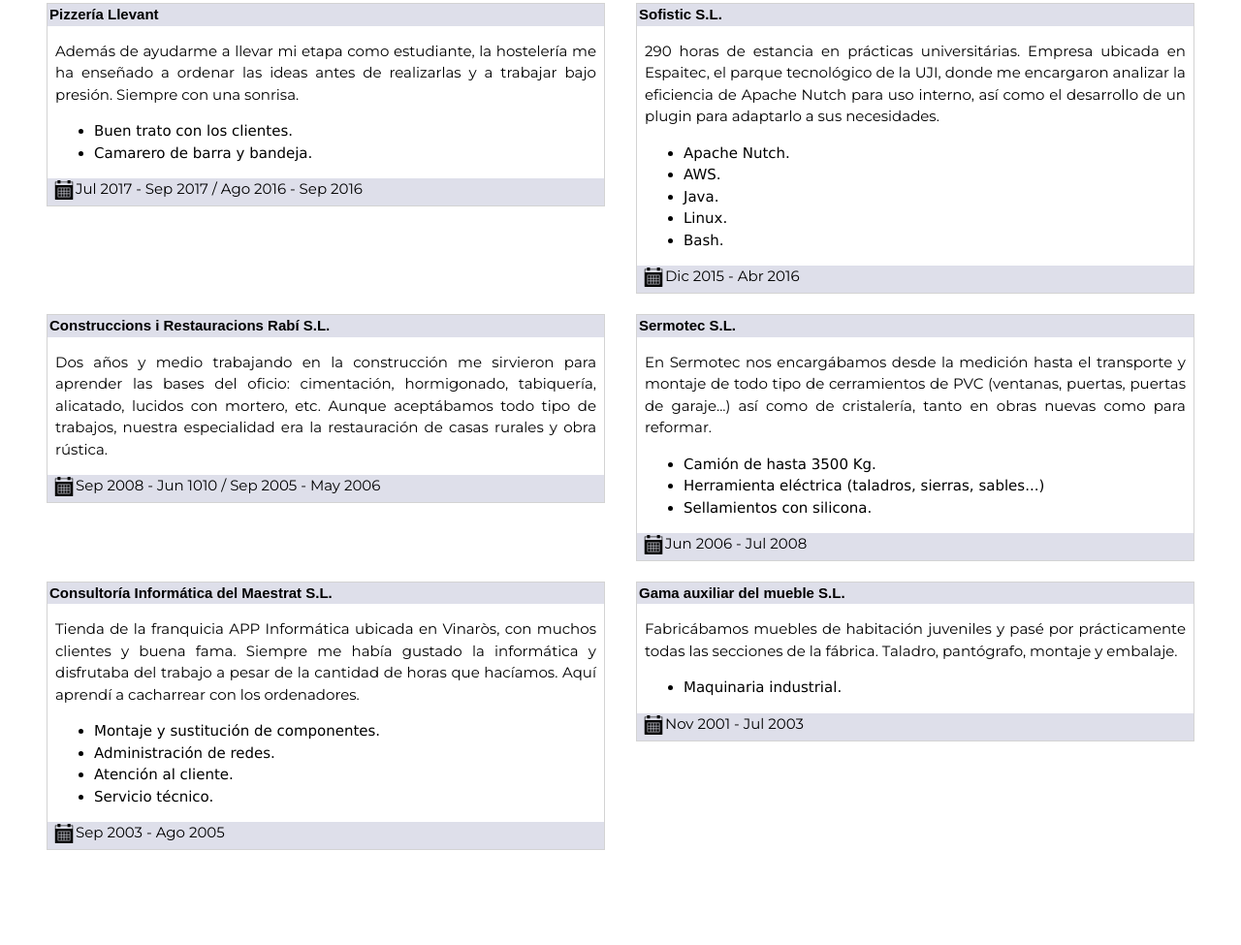
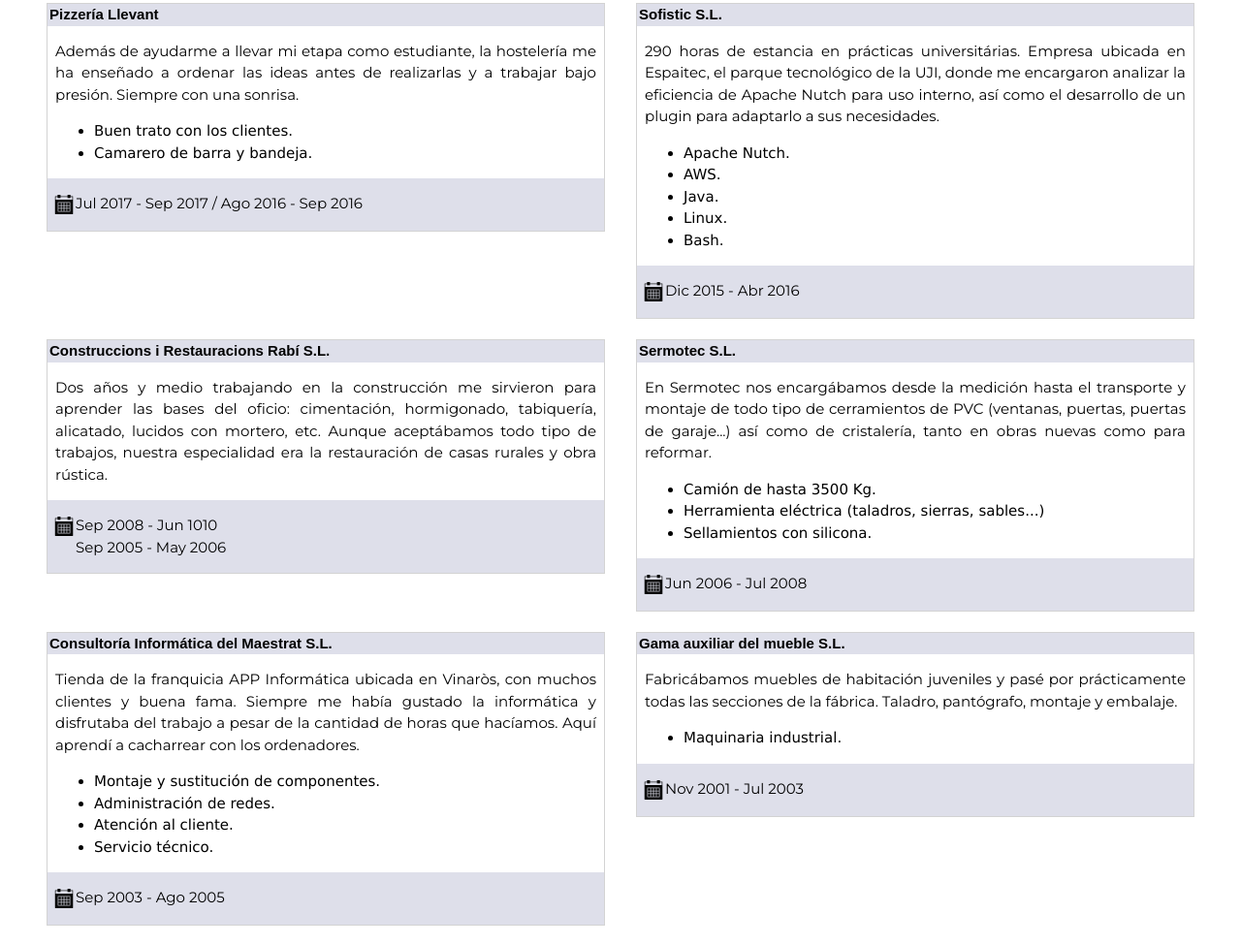
Before and after one commit to kalanya/web-cv, a website built with webpack: page index.html in a window 1280 px wide. Shown: the part 1366-2341 px from the top of the page at 97% size. Before the commit the page ends 2263 px from the top, so only its background shows below. Built offline with nearby package versions, Linux system fonts and the light colour scheme; files whose address does not match are found by name.

Commit message:
Fixing cards's footer flex

```diff
--- a/assets/styles/style.css
+++ b/assets/styles/style.css
@@ -100,7 +100,9 @@
 }
 
 .card-footer {
-  height: 28px;
+  display: flex;
+  flex-direction: column;
+  min-height: 28px;
   font-size: 15px;
   padding-left: 5px;
   padding-right: 5px;
--- a/index.html
+++ b/index.html
@@ -33,8 +33,8 @@
 					<a href="assets/data/AuroMirallesCV.pdf" target="_blank"><img id="printer" src="assets/images/printer.jpg"></img></a>
 				</div>
 
-				<h5><img src="assets/images/smartphone-call.png"> +34 695-843-291</h5>
-				<h5><img src="assets/images/envelope.png"> auro.miralles.contreras@gmail.com</h5>
+				<div><h5><img src="assets/images/smartphone-call.png"> +34 695-843-291</h5></div>
+				<div><h5><img src="assets/images/envelope.png"> auro.miralles.contreras@gmail.com</h5></div>
 				<h5><img src="assets/images/grid-world.png"> www.auromiralles.info</h5>
 				<br>
 			</div>
@@ -139,8 +139,7 @@
 					  		Cada día son más los ámbitos en los que se requiere una fuerte interacción entre las matemáticas y la informática para abordar la solución de los problemas planteados. Problemas de larga escala que exigen para su resolución el conocimiento de la informática y a la vez de modelos y herramientas matemáticas. En nuestra titulación hemos compartido aulas con los alumnos del Grado en Ingeniería Informática dándonos un perfil enfocado a sistemas y tecnologías de la información, pero además disponemos del abanico de posibilidades que ofrecen las principales ramas matemáticas.</p>
 						</div>
 						<div class="card-footer">
-					  		<img class="calendar" src="assets/images/calendar.png">
-					  		<p>Sept 2011 - Jul 2017</p>
+					  		<p><img class="calendar" src="assets/images/calendar.png">Sept 2011 - Jul 2017</p>
 						</div>
 					</div>
 
@@ -156,8 +155,7 @@
 					  		superar este paso con muy buenos resultados.</p>
 						</div>
 						<div class="card-footer">
-					  		<img class="calendar" src="assets/images/calendar.png">
-					  		<p>Sept 2010 - May 2011</p>
+					  		<p><img class="calendar" src="assets/images/calendar.png">Sept 2010 - May 2011</p>
 						</div>
 					</div>
 
@@ -197,8 +195,7 @@
 					  	</ul>
 					</div>
 					<div class="card-footer">
-					 	<img class="calendar" src="assets/images/calendar.png">
-					 	<p>Jul 2017 - Sep 2017 / Ago 2016 - Sep 2016</p>
+					 	<p><img class="calendar" src="assets/images/calendar.png">Jul 2017 - Sep 2017 / Ago 2016 - Sep 2016</p>
 					</div>
 				</div>
 
@@ -221,8 +218,7 @@
 					  	</ul>
 					</div>
 					<div class="card-footer">
-					 	<img class="calendar" src="assets/images/calendar.png">
-					 	<p>Dic 2015 - Abr 2016</p>
+					 	<p><img class="calendar" src="assets/images/calendar.png">Dic 2015 - Abr 2016</p>
 					</div>
 				</div>
 
@@ -242,8 +238,7 @@
 						obra rústica.</p>
 					</div>
 					<div class="card-footer">
-					 	<img class="calendar" src="assets/images/calendar.png">
-					 	<p>Sep 2008 - Jun 1010 / Sep 2005 - May 2006</p>
+					 	<p><img class="calendar" src="assets/images/calendar.png">Sep 2008 - Jun 1010 <br> Sep 2005 - May 2006</p>
 					</div>
 				</div>
 
@@ -264,8 +259,7 @@
 						</ul>
 					</div>
 					<div class="card-footer">
-					 	<img class="calendar" src="assets/images/calendar.png">
-					 	<p>Jun 2006 - Jul 2008</p>
+					 	<p><img class="calendar" src="assets/images/calendar.png">Jun 2006 - Jul 2008</p>
 					</div>
 				</div>
 
@@ -291,8 +285,7 @@
 						</ul>
 					</div>
 					<div class="card-footer">
-					 	<img class="calendar" src="assets/images/calendar.png">
-					 	<p>Sep 2003 - Ago 2005</p>
+					 	<p><img class="calendar" src="assets/images/calendar.png">Sep 2003 - Ago 2005</p>
 					</div>
 				</div>
 
@@ -311,8 +304,7 @@
 					  	</ul>
 					</div>
 					<div class="card-footer">
-					 	<img class="calendar" src="assets/images/calendar.png">
-					 	<p>Nov 2001 - Jul 2003</p>
+					 	<p><img class="calendar" src="assets/images/calendar.png">Nov 2001 - Jul 2003</p>
 					</div>
 				</div>
 
```
